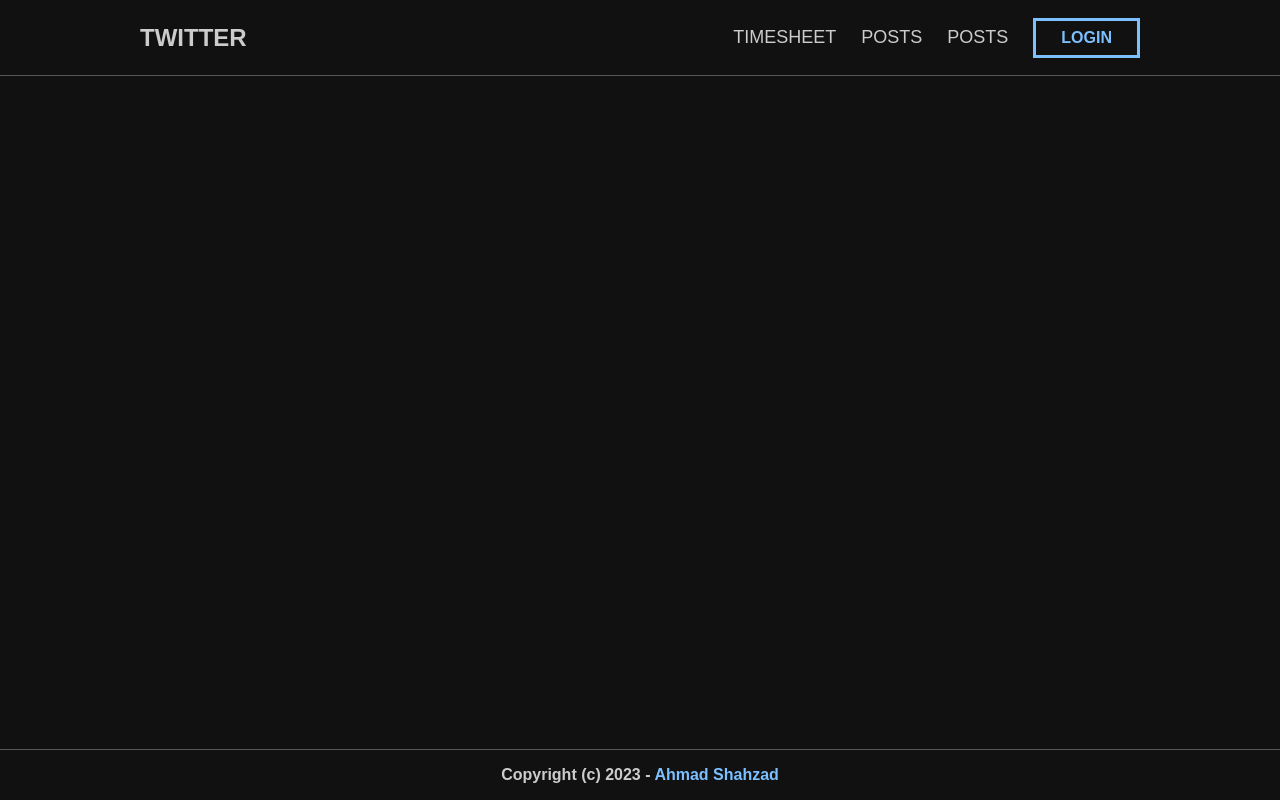
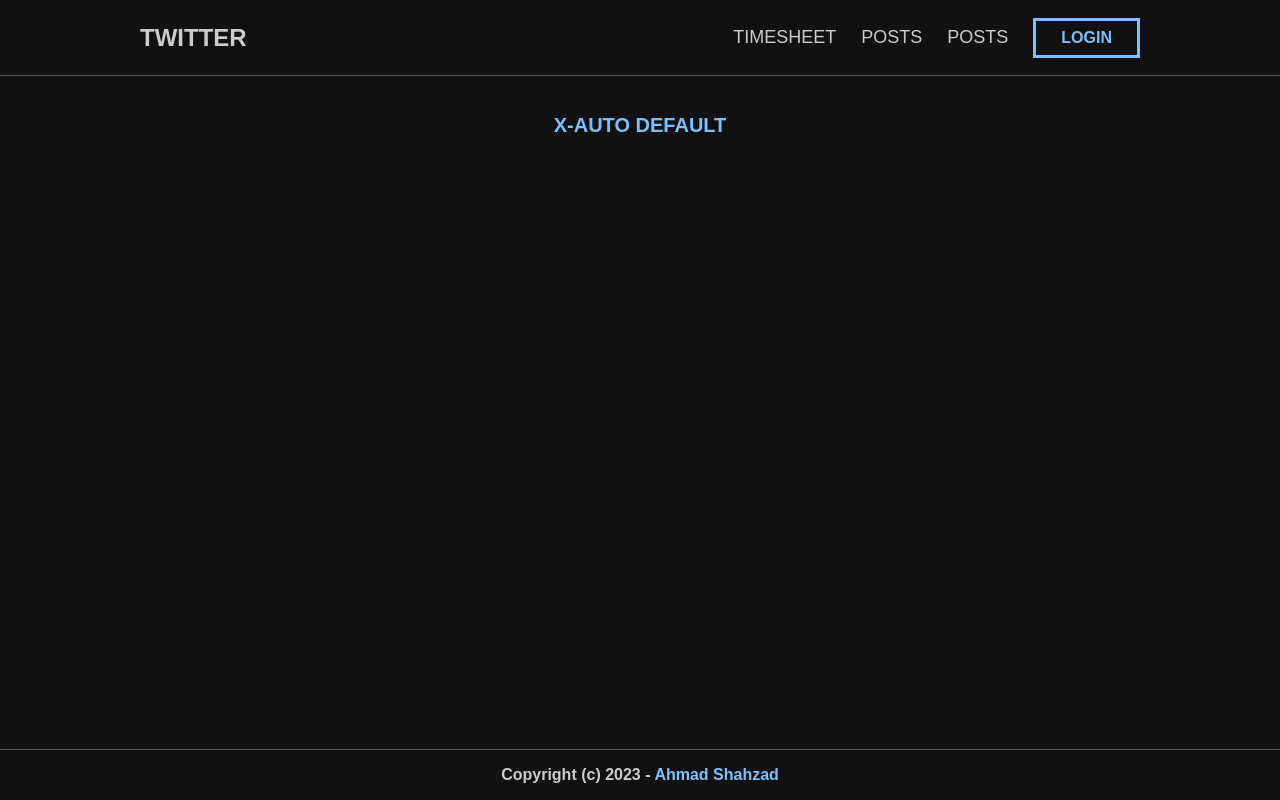
Before and after one commit to Ahmad-06/durimi-x-auto, a website: page views/_base.html in a window 1280 px wide. Drawn offline with nearby package versions, Linux system fonts and the light colour scheme; files that its build step writes are made by us from their sources; a web font is replaced by a local one.

Commit message:
feat: indicator frontend ui.

```diff
--- a/sass/base.scss
+++ b/sass/base.scss
@@ -10,7 +10,7 @@ body {
 
     display: grid;
     grid-gap: 25px;
-    grid-template-rows: 75px auto 50px;
+    grid-template-rows: 75px 50px auto 50px;
 
     .hidden {
         display: none;
@@ -123,6 +123,20 @@ body {
         }
     }
 
+    #identifier {
+        width: 100%;
+        height: 50px;
+
+        .container {
+            #indicator {
+                color: $blue;
+                font-size: 20px;
+                font-weight: bold;
+                text-transform: uppercase;
+            }
+        }
+    }
+
     #footer {
         width: 100%;
         height: 50px;
--- a/views/_base.html
+++ b/views/_base.html
@@ -45,6 +45,17 @@
             </div>
         </header>
 
+        <!-- THE IDENTIFIER -->
+        <section id="identifier">
+            <!-- THE CONTAINER -->
+            <div class="container">
+                <!-- THE INDICATOR -->
+                <a href="https://twitter.com" id="indicator-link" target="_blank">
+                    <h2 id="indicator" title="Indicator of the logged in instance.">X-AUTO DEFAULT</h2>
+                </a>
+            </div>
+        </section>
+
         <!-- THE CONTENT -->
         <main id="content">
             <!-- THE CONTAINER -->
```
Also changed, not shown: public/css/base.css, 1 other file.
